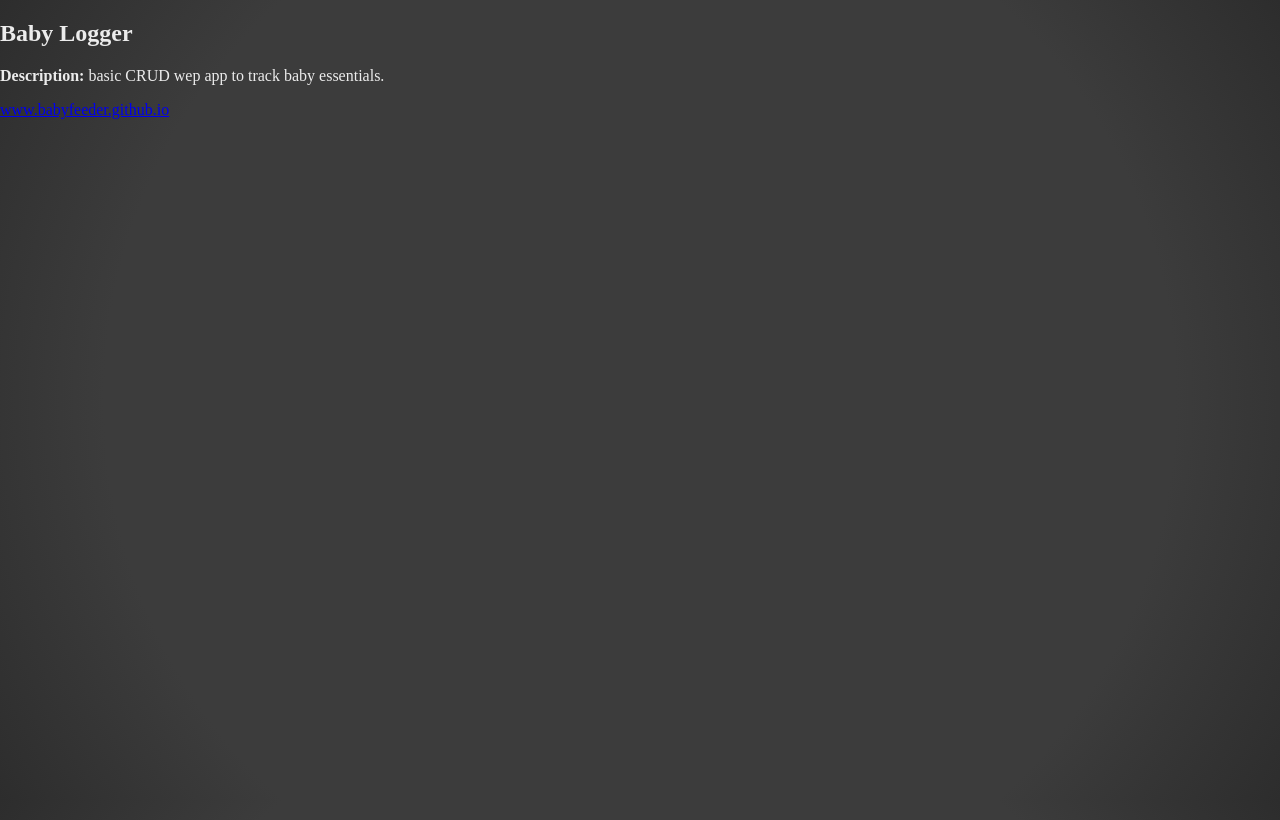
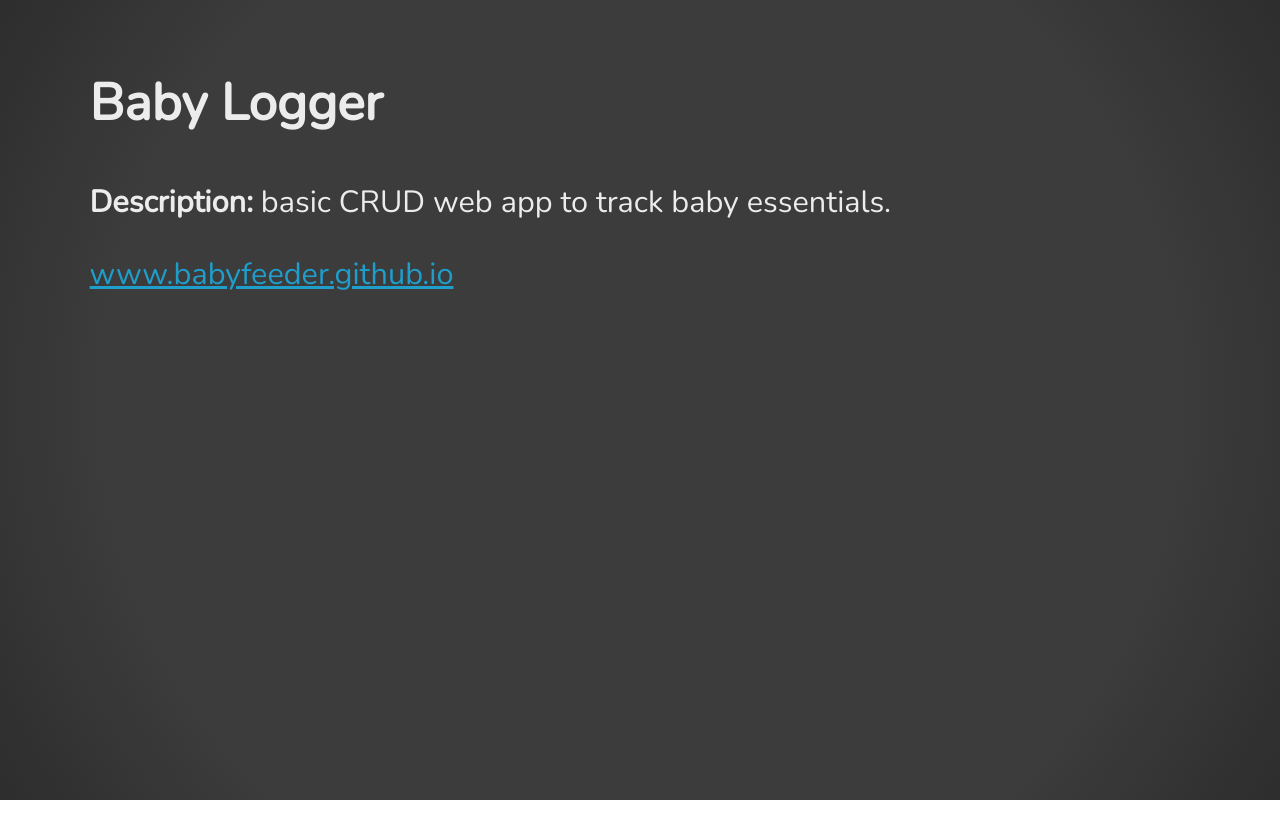
Before and after one commit to spencerlepine/spencerlepine.github.io, a plain HTML site: page projects.html in a window 1280 px wide. Drawn offline with nearby package versions, Linux system fonts and the light colour scheme.

Commit message:
create projects.html

```diff
--- a/css/style.css
+++ b/css/style.css
@@ -12,7 +12,8 @@ body {
 	color: #ececec;
 	height: 100%;
 	margin: 0px;
-	overflow: hidden;
+	overflow-x: hidden;
+	font-size: 11pt;
 }
 
 #content {
@@ -59,11 +60,14 @@ h3 {
 	color: #07a8e8
 }
 
+a {
+	color: #1f9ecb;
+}
+
 .text-link {
 	margin: 1%;
 	padding: 1%;
 	font-size: 2em;
-	color: #1f9ecb;
 	text-decoration: underline;
 }
 
@@ -84,3 +88,48 @@ h3 {
 :last-child {
 	margin-bottom: 0px;
 }
+
+/* Projcects page */
+.fade-scroll {
+	margin-top: 100px;
+	opacity: 0;
+	transition: opacity 250ms ease-in;
+}
+
+.fade-scroll.appear {
+	opacity: 1;
+	color: white;
+}
+
+.from-right-anim {
+	transform: translateX(30%);
+}
+
+.from-left-anim {
+	transform: translateX(-30%);
+}
+
+.from-right-anim, .from-left-anim {
+	opacity: 0;
+	transition: opacity 250ms ease-in, transform 400ms ease-in;
+}
+
+.from-right-anim.appear, .from-left-anim.appear {
+	opacity: 1;
+	transform: translateX(0);
+}
+
+.project-card {
+	width: 75%;
+	margin-left: 5%;
+	padding: 2%;
+	font-family: 'Nunito', sans-serif;
+}
+
+h2 {
+	font-size: 3.5em;
+}
+
+p {
+	font-size: 23pt;
+}
--- a/projects.html
+++ b/projects.html
@@ -19,7 +19,7 @@
 	<body>
 		<div class="project-card slide-in from-left-anim appear">
 				<h2>Baby Logger</h1>
-				<p><b>Description:</b> basic CRUD wep app to track baby essentials.</p>
+				<p><b>Description:</b> basic CRUD web app to track baby essentials.</p>
 				<p><a href="https://babyfeeder.github.io" target="_blank">www.babyfeeder.github.io</a></p>
 		</div>
 
```
Also changed, not shown: index.html (+7 -2 lines).
